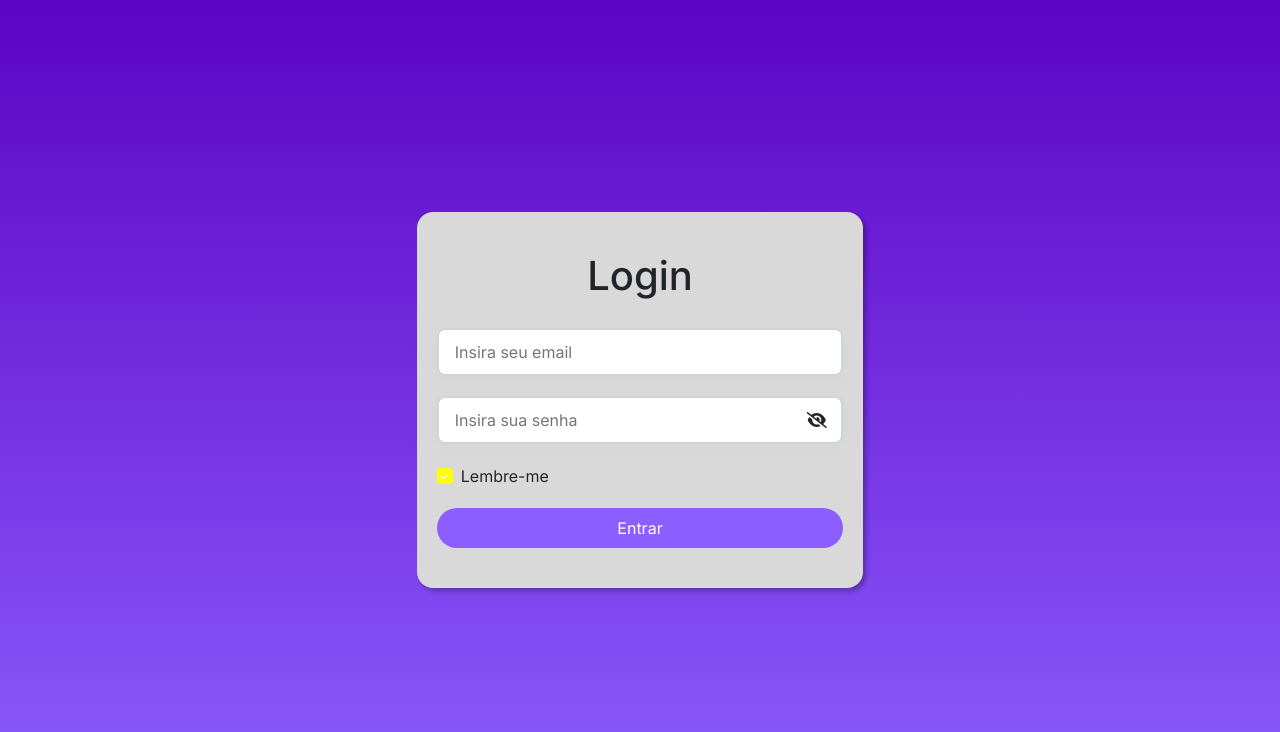
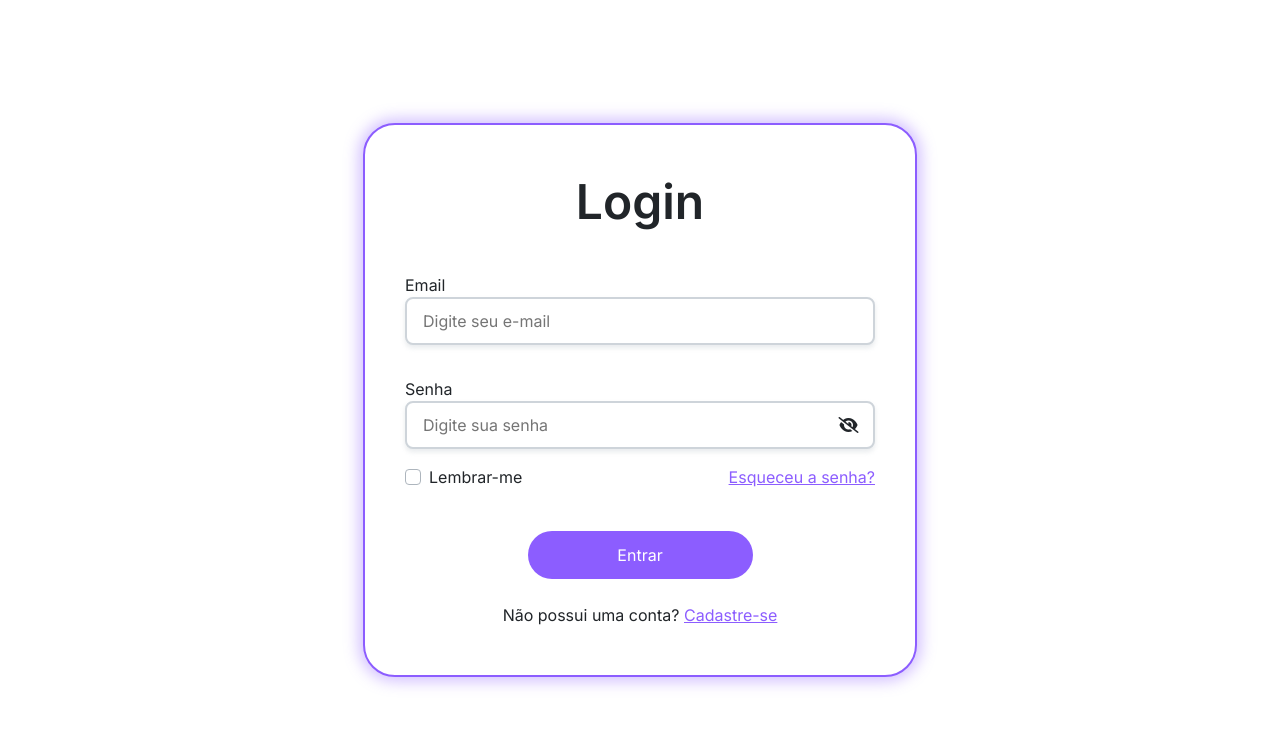
Before and after one commit to Eventhub-TCC/eventhub-tcc.github.io, a React (Create React App) app: page /login in a window 1280 px wide. Shown: the top 732 px of the page. Built offline with nearby package versions, Linux system fonts and the light colour scheme.

Commit message:
refactor(frontend): recria tela do login - tela de login recriada com novos componentes e estilizacao

```diff
--- a/src/componentes/Formulario/Formulario.css
+++ b/src/componentes/Formulario/Formulario.css
@@ -1,6 +1,7 @@
 .formulario{
     background-color: white;
     max-width: 554px;
+    width: 100%;
     border-radius: 2rem;
     border: 2px solid var(--purple-700);
     box-shadow: 0px 0px 15px 4px rgba(140, 93, 255, 0.40);
--- a/src/paginas/CadastroUsuario/Cadastro.css
+++ b/src/paginas/CadastroUsuario/Cadastro.css
@@ -1,7 +1,3 @@
-.container-fundo{
-    background: linear-gradient(to top,var(--purple-700),rgb(92, 3, 194));
-    min-height: 100vh;
-}
 
 .container-cadastro{
     display:flex;
--- a/src/paginas/Login/Login.css
+++ b/src/paginas/Login/Login.css
@@ -1,6 +1,3 @@
-.container-fundo{
-    background: linear-gradient(to top,var(--purple-700),rgb(92, 3, 194));
-}
 
 .container-login{
     display:flex;
@@ -10,14 +7,11 @@
 }
 
 .form{
-    background-color: #D9D9D9;
-    padding: 40px 20px;
-    border-radius: 16px;
-    box-shadow:3px 3px 5px rgba(0, 0, 0, 0.300);
-    min-width: 40%;
     display: flex;
     flex-direction: column;
-    gap: 20px;
+    align-items: flex-start;
+    gap: 16px;
+    align-self: stretch;
 }
 
 .titulo-login{
@@ -27,3 +21,36 @@
 .botao{
     width: 100%;
 }
+
+
+.Inputs{
+    display: flex;
+    flex-direction: column;
+    gap: 32px;
+    align-self: stretch;
+    margin-bottom: 16px;
+ }
+
+ .Opcoes{
+    display: flex;
+    justify-content: space-between;
+    align-items: center;
+    align-self: stretch;
+ }
+
+ .Botoes{
+    display: flex;
+    flex-direction: column;
+    align-items: center;
+    gap: 24px;
+    align-self: stretch;
+    justify-content: 'center';
+ }
+
+ .Botao{
+    width: 225px;
+ }
+
+ .links{
+    color: var(--purple-700);
+ }
--- a/src/paginas/Login/Login.tsx
+++ b/src/paginas/Login/Login.tsx
@@ -4,21 +4,29 @@ import Input from '../../componentes/Input/Input'
 import Botao from '../../componentes/Botao/Botao'
 import CheckBox from '../../componentes/CheckBox/CheckBox'
 import './Login.css'
+import Formulario from '../../componentes/Formulario/Formulario'
+import { useNavigate } from 'react-router'
 
 const Login = () => {
   const [ email, setEmail ] = useState('');
   const [ senha, setSenha ] = useState('');
   const [ senhaOculta, setSenhaOculta ] = useState(true);
   const [ lembrar, setLembrar ] = useState(false);
+  const navigate = useNavigate();
+
+
 
   const logar = async (event: FormEvent<HTMLFormElement>, email:string, senha:string)=>{
     try{
       event.preventDefault()
+      console.log('Logando...')
       const { data } = await axios.post('http://localhost:3000/users/signin', {
         email,
         senha
       })
       console.log(`Usuário autenticado! Token: ${data.token}`)
+      localStorage.setItem('token', data.token);
+      navigate('/');
     }
     catch(erro){
       console.log('Usuário ou senha inválido')
@@ -28,34 +36,44 @@ const Login = () => {
   return (
     <div className="container-fundo">
       <div className='container container-login'>
-        <form className='form'>
-          <h1 className='titulo-login'>Login</h1>
-          <div>
+        <Formulario titulo='Login'>
+          <div className='Conteudo'>
+            <div className='Inputs'>
               <Input
-              dica='Insira seu email'
+                cabecalho={true}
+                cabecalhoTexto='Email'
+                dica='Digite seu e-mail'
                 tipo='email'
-              onChange={(event:ChangeEvent<HTMLInputElement>) => setEmail(event.target.value)}
-            />
-          </div>
-          <div>
+                onChange={(event:ChangeEvent<HTMLInputElement>) => setEmail(event.target.value)}></Input>
                 <Input
-              dica='Insira sua senha' tipo={senhaOculta ? 'password' : 'text'}
+                  cabecalho={true}
+                  cabecalhoTexto='Senha'
+                  dica='Digite sua senha' tipo={senhaOculta ? 'password' : 'text'}
                   onChange={(event:ChangeEvent<HTMLInputElement>) => setSenha(event.target.value)}
                   icone={`fa-solid ${senhaOculta ? 'fa-eye-slash' : 'fa-eye'}`}
                   funcaoIcone={() => setSenhaOculta(!senhaOculta)}
                 />
             </div>
-          <div>
-            <CheckBox texto='Lembre-me' id='1' ativado={true} cor='yellow' funcao={()=>{setLembrar(!lembrar)}}/>
+            <div className='Opcoes'>
+              <CheckBox
+                checked={senhaOculta}
+                funcao={() => setLembrar(!lembrar)}
+                texto='Lembrar-me'></CheckBox>
+              <a className='links' href=''>Esqueceu a senha?</a>
+            </div>
+          </div>
+          <div className="Botoes">
+            <div className="Botao">
+              <Botao
+                tamanho='max'
+                texto='Entrar'
+                funcao={(event: FormEvent<HTMLFormElement>) => logar(event, email, senha)}></Botao>
             </div>
             <div>
-            <Botao
-              texto='Entrar'
-              tamanho='med'
-              funcao={(e: FormEvent<HTMLFormElement>)=>logar(e, email, senha)}
-            />
+              <span>Não possui uma conta? <a className='links' href='/cadastro'>Cadastre-se</a></span>
             </div>
-        </form>
+          </div>
+        </Formulario>
       </div>
     </div>
   )
```
Lines whose indentation alone changed are shown as unchanged.
